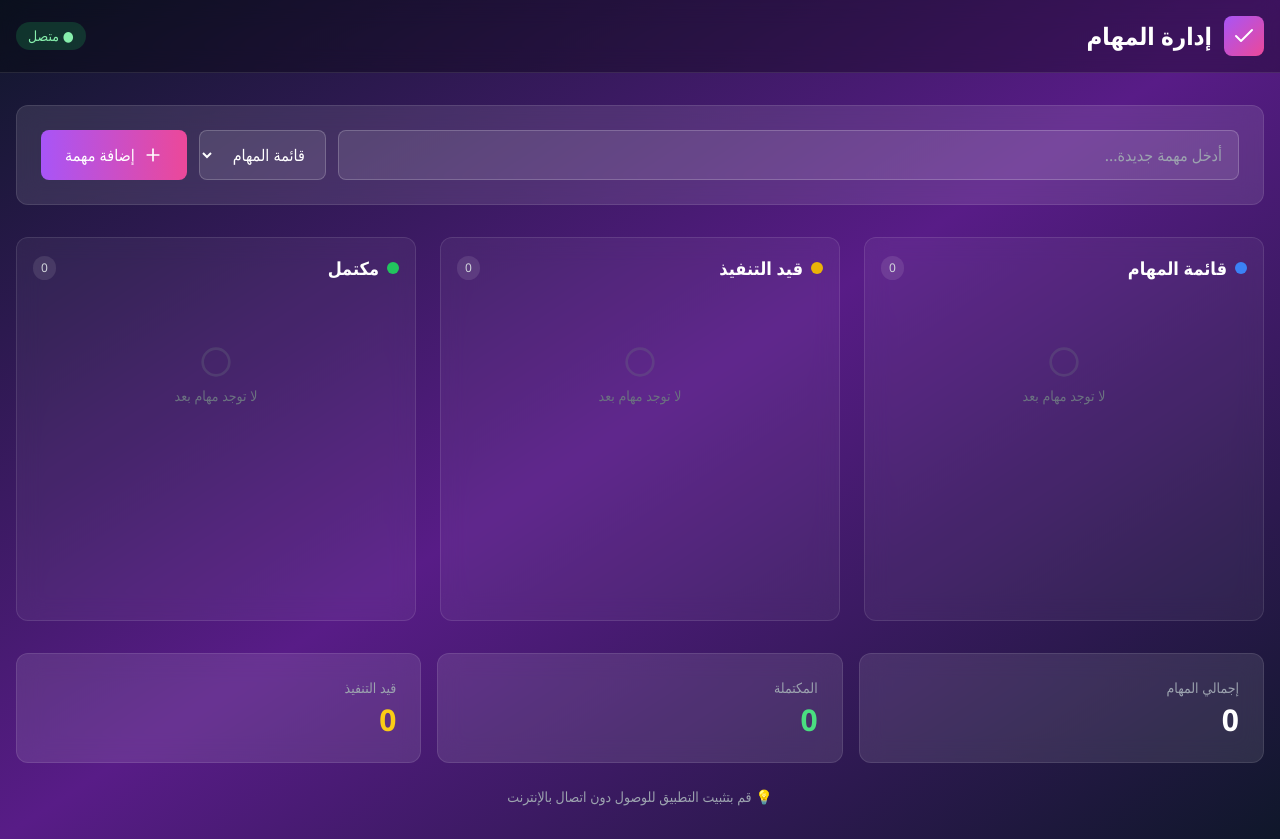
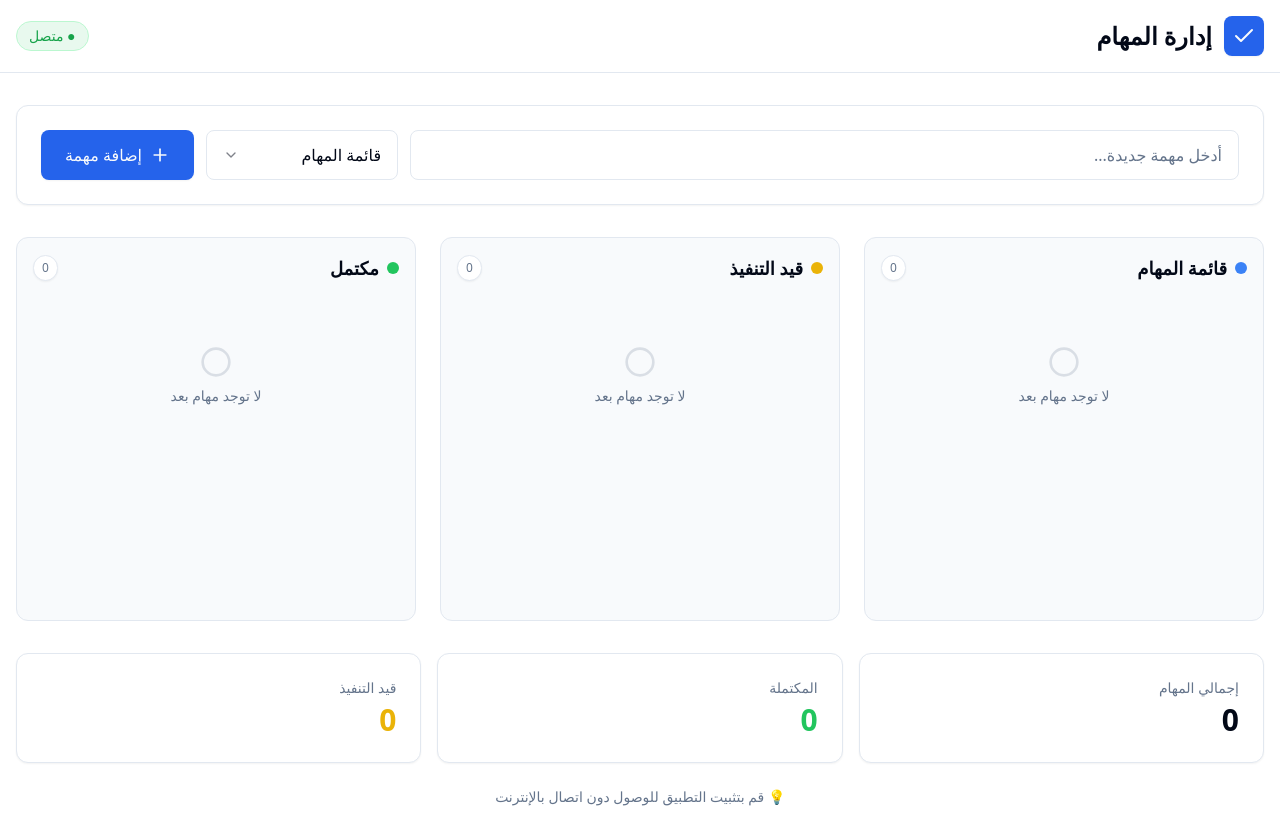
Before and after one commit to abdurahman-harouat/pwa-task-manager, a React app: page / in a window 1280 px wide. Built offline with nearby package versions, Linux system fonts and the light colour scheme.

Commit message:
adding shadcn and changing design , also adding confirm delete popup

```diff
--- a/public/index.html
+++ b/public/index.html
@@ -11,8 +11,64 @@
 
     <!-- Tailwind CSS CDN -->
     <script src="https://cdn.tailwindcss.com"></script>
+    <script>
+      tailwind.config = {
+        darkMode: ["class"],
+        theme: {
+          container: {
+            center: true,
+            padding: "2rem",
+            screens: {
+              "2xl": "1400px",
+            },
+          },
+          extend: {
+            colors: {
+              border: "hsl(var(--border))",
+              input: "hsl(var(--input))",
+              ring: "hsl(var(--ring))",
+              background: "hsl(var(--background))",
+              foreground: "hsl(var(--foreground))",
+              primary: {
+                DEFAULT: "hsl(var(--primary))",
+                foreground: "hsl(var(--primary-foreground))",
+              },
+              secondary: {
+                DEFAULT: "hsl(var(--secondary))",
+                foreground: "hsl(var(--secondary-foreground))",
+              },
+              destructive: {
+                DEFAULT: "hsl(var(--destructive))",
+                foreground: "hsl(var(--destructive-foreground))",
+              },
+              muted: {
+                DEFAULT: "hsl(var(--muted))",
+                foreground: "hsl(var(--muted-foreground))",
+              },
+              accent: {
+                DEFAULT: "hsl(var(--accent))",
+                foreground: "hsl(var(--accent-foreground))",
+              },
+              popover: {
+                DEFAULT: "hsl(var(--popover))",
+                foreground: "hsl(var(--popover-foreground))",
+              },
+              card: {
+                DEFAULT: "hsl(var(--card))",
+                foreground: "hsl(var(--card-foreground))",
+              },
+            },
+            borderRadius: {
+              lg: "var(--radius)",
+              md: "calc(var(--radius) - 2px)",
+              sm: "calc(var(--radius) - 4px)",
+            },
+          },
+        },
+      }
+    </script>
   </head>
-  <body>
+  <body class="min-h-screen bg-background text-foreground font-sans antialiased">
     <div id="root"></div>
 
     <script>
--- a/src/components/TaskManager.js
+++ b/src/components/TaskManager.js
@@ -1,5 +1,104 @@
-import React, { useState, useEffect } from "react";
-import { Trash2, Plus, GripVertical, Check, Circle } from "lucide-react";
+import React, { useState, useEffect, useRef } from "react";
+import {
+  Trash2,
+  Plus,
+  GripVertical,
+  Check,
+  Circle,
+  X,
+  AlertTriangle,
+  ChevronDown,
+} from "lucide-react";
+
+// Custom Shadcn-style Select Component
+const CustomSelect = ({ value, onChange, options }) => {
+  const [isOpen, setIsOpen] = useState(false);
+  const selectRef = useRef(null);
+
+  useEffect(() => {
+    const handleClickOutside = (event) => {
+      if (selectRef.current && !selectRef.current.contains(event.target)) {
+        setIsOpen(false);
+      }
+    };
+    document.addEventListener("mousedown", handleClickOutside);
+    return () => document.removeEventListener("mousedown", handleClickOutside);
+  }, []);
+
+  const selectedOption = options.find((opt) => opt.value === value);
+
+  return (
+    <div className="relative" ref={selectRef}>
+      <button
+        type="button"
+        onClick={() => setIsOpen(!isOpen)}
+        className="w-full md:w-48 flex items-center justify-between px-4 py-3 bg-background border border-input rounded-lg text-foreground focus:outline-none focus:ring-2 focus:ring-ring"
+      >
+        <span className="truncate">
+          {selectedOption ? selectedOption.label : "اختر..."}
+        </span>
+        <ChevronDown size={16} className="opacity-50" />
+      </button>
+
+      {isOpen && (
+        <div className="absolute top-full left-0 w-full mt-1 bg-popover border border-border rounded-lg shadow-md z-50 overflow-hidden">
+          {options.map((option) => (
+            <button
+              key={option.value}
+              onClick={() => {
+                onChange(option.value);
+                setIsOpen(false);
+              }}
+              className={`w-full text-right px-4 py-2 text-sm hover:bg-accent hover:text-accent-foreground transition-colors ${
+                value === option.value
+                  ? "bg-accent text-accent-foreground font-medium"
+                  : "text-popover-foreground"
+              }`}
+            >
+              {option.label}
+            </button>
+          ))}
+        </div>
+      )}
+    </div>
+  );
+};
+
+// Confirmation Dialog Component
+const ConfirmationDialog = ({ isOpen, onClose, onConfirm, title, message }) => {
+  if (!isOpen) return null;
+
+  return (
+    <div className="fixed inset-0 z-50 flex items-center justify-center bg-background/80 backdrop-blur-sm">
+      <div className="w-full max-w-md p-6 bg-card border border-border rounded-xl shadow-lg mx-4 animate-in fade-in zoom-in duration-200">
+        <div className="flex flex-col gap-4">
+          <div className="flex flex-col gap-2">
+            <h3 className="text-lg font-semibold text-foreground flex items-center gap-2">
+              <AlertTriangle className="text-destructive" size={20} />
+              {title}
+            </h3>
+            <p className="text-muted-foreground text-sm">{message}</p>
+          </div>
+
+          <div className="flex justify-end gap-3 mt-2">
+            <button
+              onClick={onClose}
+              className="px-4 py-2 bg-secondary text-secondary-foreground rounded-md hover:bg-secondary/80 transition-colors text-sm font-medium"
+            >
+              إلغاء
+            </button>
+            <button
+              onClick={onConfirm}
+              className="px-4 py-2 bg-destructive text-destructive-foreground rounded-md hover:bg-destructive/90 transition-colors text-sm font-medium"
+            >
+              حذف
+            </button>
+          </div>
+        </div>
+      </div>
+    </div>
+  );
+};
 
 // Redux-like state management using useReducer
 const taskReducer = (state, action) => {
@@ -36,6 +135,16 @@ const TaskManager = () => {
   const [newTaskStatus, setNewTaskStatus] = useState("todo");
   const [isOnline, setIsOnline] = useState(navigator.onLine);
   const [draggedTask, setDraggedTask] = useState(null);
+
+  // Delete Modal State
+  const [isDeleteModalOpen, setIsDeleteModalOpen] = useState(false);
+  const [taskToDelete, setTaskToDelete] = useState(null);
+
+  const statusOptions = [
+    { value: "todo", label: "قائمة المهام" },
+    { value: "in-progress", label: "قيد التنفيذ" },
+    { value: "done", label: "مكتمل" },
+  ];
 
   // Load tasks from storage
   useEffect(() => {
@@ -85,8 +194,17 @@ const TaskManager = () => {
     dispatch({ type: "TOGGLE_TASK", payload: id });
   };
 
-  const deleteTask = (id) => {
-    dispatch({ type: "DELETE_TASK", payload: id });
+  const handleDeleteClick = (id) => {
+    setTaskToDelete(id);
+    setIsDeleteModalOpen(true);
+  };
+
+  const confirmDelete = () => {
+    if (taskToDelete) {
+      dispatch({ type: "DELETE_TASK", payload: taskToDelete });
+      setTaskToDelete(null);
+      setIsDeleteModalOpen(false);
+    }
   };
 
   const handleDragStart = (task) => {
@@ -120,23 +238,23 @@ const TaskManager = () => {
   return (
     <div
       dir="rtl"
-      className="min-h-screen bg-gradient-to-br from-slate-900 via-purple-900 to-slate-900"
+      className="min-h-screen bg-background text-foreground"
     >
       {/* Header */}
-      <header className="bg-black bg-opacity-30 backdrop-blur-md border-b border-white border-opacity-10">
+      <header className="bg-background/95 backdrop-blur supports-[backdrop-filter]:bg-background/60 border-b border-border sticky top-0 z-50">
         <div className="max-w-7xl mx-auto px-4 py-4 flex items-center justify-between">
           <div className="flex items-center gap-3">
-            <div className="w-10 h-10 bg-gradient-to-br from-purple-500 to-pink-500 rounded-lg flex items-center justify-center">
-              <Check className="text-white" size={24} />
+            <div className="w-10 h-10 bg-primary rounded-lg flex items-center justify-center shadow-sm">
+              <Check className="text-primary-foreground" size={24} />
             </div>
-            <h1 className="text-2xl font-bold text-white">إدارة المهام</h1>
+            <h1 className="text-2xl font-bold text-foreground">إدارة المهام</h1>
           </div>
           <div className="flex items-center gap-2">
             <div
-              className={`px-3 py-1 rounded-full text-sm font-medium ${
+              className={`px-3 py-1 rounded-full text-sm font-medium border ${
                 isOnline
-                  ? "bg-green-500 bg-opacity-20 text-green-300"
-                  : "bg-red-500 bg-opacity-20 text-red-300"
+                  ? "bg-green-500/10 text-green-600 border-green-200 dark:text-green-400 dark:border-green-800"
+                  : "bg-destructive/10 text-destructive border-destructive/20"
               }`}
             >
               {isOnline ? "● متصل" : "● غير متصل"}
@@ -147,34 +265,26 @@ const TaskManager = () => {
 
       <div className="max-w-7xl mx-auto px-4 py-8">
         {/* Add Task Form */}
-        <div className="mb-8 bg-white bg-opacity-10 backdrop-blur-md rounded-xl p-6 border border-white border-opacity-10">
+        <div className="mb-8 bg-card rounded-xl p-6 border border-border shadow-sm">
           <div className="flex flex-col sm:flex-row gap-3">
             <input
               type="text"
               value={newTaskTitle}
               onChange={(e) => setNewTaskTitle(e.target.value)}
-              onKeyPress={(e) => e.key === "Enter" && addTask(e)}
+              onKeyDown={(e) => e.key === "Enter" && addTask(e)}
               placeholder="أدخل مهمة جديدة..."
-              className="flex-1 px-4 py-3 bg-white bg-opacity-10 border border-white border-opacity-20 rounded-lg text-white placeholder-gray-400 focus:outline-none focus:ring-2 focus:ring-purple-500"
+              className="flex-1 px-4 py-3 bg-background border border-input rounded-lg text-foreground placeholder:text-muted-foreground focus:outline-none focus:ring-2 focus:ring-ring"
             />
-            <select
-              value={newTaskStatus}
-              onChange={(e) => setNewTaskStatus(e.target.value)}
-              className="px-4 py-3 bg-white bg-opacity-10 border border-white border-opacity-20 rounded-lg text-white focus:outline-none focus:ring-2 focus:ring-purple-500"
-            >
-              <option value="todo" className="bg-slate-800">
-                قائمة المهام
-              </option>
-              <option value="in-progress" className="bg-slate-800">
-                قيد التنفيذ
-              </option>
-              <option value="done" className="bg-slate-800">
-                مكتمل
-              </option>
-            </select>
+            <div className="w-full md:w-48">
+              <CustomSelect
+                value={newTaskStatus}
+                onChange={setNewTaskStatus}
+                options={statusOptions}
+              />
+            </div>
             <button
               onClick={addTask}
-              className="px-6 py-3 bg-gradient-to-r from-purple-500 to-pink-500 text-white font-medium rounded-lg hover:from-purple-600 hover:to-pink-600 transition-all flex items-center gap-2"
+              className="px-6 py-3 bg-primary text-primary-foreground font-medium rounded-lg hover:bg-primary/90 transition-all flex items-center gap-2 shadow-sm"
             >
               <Plus size={20} />
               إضافة مهمة
@@ -189,14 +299,14 @@ const TaskManager = () => {
               key={column.id}
               onDragOver={handleDragOver}
               onDrop={() => handleDrop(column.id)}
-              className="bg-white bg-opacity-5 backdrop-blur-md rounded-xl p-4 border border-white border-opacity-10 min-h-96"
+              className="bg-muted/50 rounded-xl p-4 border border-border min-h-96"
             >
               <div className="flex items-center gap-2 mb-4">
                 <div className={`w-3 h-3 ${column.color} rounded-full`}></div>
-                <h2 className="text-lg font-semibold text-white">
+                <h2 className="text-lg font-semibold text-foreground">
                   {column.title}
                 </h2>
-                <span className="mr-auto bg-white bg-opacity-10 px-2 py-1 rounded-full text-xs text-gray-300">
+                <span className="mr-auto bg-background px-2 py-1 rounded-full text-xs text-muted-foreground border border-border shadow-sm">
                   {getTasksByStatus(column.id).length}
                 </span>
               </div>
@@ -207,7 +317,7 @@ const TaskManager = () => {
                     key={task.id}
                     draggable
                     onDragStart={() => handleDragStart(task)}
-                    className="group bg-white bg-opacity-10 backdrop-blur-sm rounded-lg p-4 border border-white border-opacity-10 hover:bg-opacity-20 transition-all cursor-move"
+                    className="group bg-card rounded-lg p-4 border border-border shadow-sm hover:shadow-md transition-all cursor-move"
                   >
                     <div className="flex items-start gap-3">
                       <button
@@ -215,35 +325,35 @@ const TaskManager = () => {
                         className="mt-1 flex-shrink-0"
                       >
                         {task.completed ? (
-                          <div className="w-5 h-5 bg-green-500 rounded-full flex items-center justify-center">
-                            <Check size={14} className="text-white" />
+                          <div className="w-5 h-5 bg-primary rounded-full flex items-center justify-center">
+                            <Check size={14} className="text-primary-foreground" />
                           </div>
                         ) : (
                           <Circle
                             size={20}
-                            className="text-gray-400 hover:text-purple-400 transition-colors"
+                            className="text-muted-foreground hover:text-primary transition-colors"
                           />
                         )}
                       </button>
 
                       <div className="flex-1 min-w-0">
                         <p
-                          className={`text-white ${
-                            task.completed ? "line-through opacity-60" : ""
+                          className={`text-foreground font-medium ${
+                            task.completed ? "line-through text-muted-foreground" : ""
                           }`}
                         >
                           {task.title}
                         </p>
-                        <p className="text-xs text-gray-400 mt-1">
+                        <p className="text-xs text-muted-foreground mt-1">
                           {new Date(task.createdAt).toLocaleDateString("ar-DZ")}
                         </p>
                       </div>
 
                       <div className="flex items-center gap-2 opacity-0 group-hover:opacity-100 transition-opacity">
-                        <GripVertical size={16} className="text-gray-400" />
+                        <GripVertical size={16} className="text-muted-foreground/50" />
                         <button
-                          onClick={() => deleteTask(task.id)}
-                          className="text-red-400 hover:text-red-300 transition-colors"
+                          onClick={() => handleDeleteClick(task.id)}
+                          className="text-destructive/70 hover:text-destructive transition-colors"
                         >
                           <Trash2 size={16} />
                         </button>
@@ -253,8 +363,8 @@ const TaskManager = () => {
                 ))}
 
                 {getTasksByStatus(column.id).length === 0 && (
-                  <div className="text-center py-12 text-gray-500">
-                    <Circle size={32} className="mx-auto mb-2 opacity-30" />
+                  <div className="text-center py-12 text-muted-foreground">
+                    <Circle size={32} className="mx-auto mb-2 opacity-20" />
                     <p className="text-sm">لا توجد مهام بعد</p>
                   </div>
                 )}
@@ -265,19 +375,19 @@ const TaskManager = () => {
 
         {/* Stats */}
         <div className="mt-8 grid grid-cols-1 sm:grid-cols-3 gap-4">
-          <div className="bg-white bg-opacity-10 backdrop-blur-md rounded-xl p-6 border border-white border-opacity-10">
-            <p className="text-gray-400 text-sm">إجمالي المهام</p>
-            <p className="text-3xl font-bold text-white mt-1">{tasks.length}</p>
+          <div className="bg-card rounded-xl p-6 border border-border shadow-sm">
+            <p className="text-muted-foreground text-sm">إجمالي المهام</p>
+            <p className="text-3xl font-bold text-foreground mt-1">{tasks.length}</p>
           </div>
-          <div className="bg-white bg-opacity-10 backdrop-blur-md rounded-xl p-6 border border-white border-opacity-10">
-            <p className="text-gray-400 text-sm">المكتملة</p>
-            <p className="text-3xl font-bold text-green-400 mt-1">
+          <div className="bg-card rounded-xl p-6 border border-border shadow-sm">
+            <p className="text-muted-foreground text-sm">المكتملة</p>
+            <p className="text-3xl font-bold text-green-500 mt-1">
               {tasks.filter((t) => t.completed).length}
             </p>
           </div>
-          <div className="bg-white bg-opacity-10 backdrop-blur-md rounded-xl p-6 border border-white border-opacity-10">
-            <p className="text-gray-400 text-sm">قيد التنفيذ</p>
-            <p className="text-3xl font-bold text-yellow-400 mt-1">
+          <div className="bg-card rounded-xl p-6 border border-border shadow-sm">
+            <p className="text-muted-foreground text-sm">قيد التنفيذ</p>
+            <p className="text-3xl font-bold text-yellow-500 mt-1">
               {
                 tasks.filter((t) => t.status === "in-progress" && !t.completed)
                   .length
@@ -287,10 +397,19 @@ const TaskManager = () => {
         </div>
 
         {/* PWA Install Prompt */}
-        <div className="mt-6 text-center text-gray-400 text-sm">
+        <div className="mt-6 text-center text-muted-foreground text-sm">
           <p>💡 قم بتثبيت التطبيق للوصول دون اتصال بالإنترنت</p>
         </div>
       </div>
+
+      {/* Delete Confirmation Dialog */}
+      <ConfirmationDialog
+        isOpen={isDeleteModalOpen}
+        onClose={() => setIsDeleteModalOpen(false)}
+        onConfirm={confirmDelete}
+        title="حذف المهمة"
+        message="هل أنت متأكد أنك تريد حذف هذه المهمة؟ لا يمكن التراجع عن هذا الإجراء."
+      />
     </div>
   );
 };
--- a/src/styles.css
+++ b/src/styles.css
@@ -1,13 +1,61 @@
+:root {
+  --background: 0 0% 100%;
+  --foreground: 222.2 84% 4.9%;
+  --card: 0 0% 100%;
+  --card-foreground: 222.2 84% 4.9%;
+  --popover: 0 0% 100%;
+  --popover-foreground: 222.2 84% 4.9%;
+  --primary: 221.2 83.2% 53.3%;
+  --primary-foreground: 210 40% 98%;
+  --secondary: 210 40% 96.1%;
+  --secondary-foreground: 222.2 47.4% 11.2%;
+  --muted: 210 40% 96.1%;
+  --muted-foreground: 215.4 16.3% 46.9%;
+  --accent: 210 40% 96.1%;
+  --accent-foreground: 222.2 47.4% 11.2%;
+  --destructive: 0 84.2% 60.2%;
+  --destructive-foreground: 210 40% 98%;
+  --border: 214.3 31.8% 91.4%;
+  --input: 214.3 31.8% 91.4%;
+  --ring: 221.2 83.2% 53.3%;
+  --radius: 0.5rem;
+}
+
+.dark {
+  --background: 222.2 84% 4.9%;
+  --foreground: 210 40% 98%;
+  --card: 222.2 84% 4.9%;
+  --card-foreground: 210 40% 98%;
+  --popover: 222.2 84% 4.9%;
+  --popover-foreground: 210 40% 98%;
+  --primary: 217.2 91.2% 59.8%;
+  --primary-foreground: 222.2 47.4% 11.2%;
+  --secondary: 217.2 32.6% 17.5%;
+  --secondary-foreground: 210 40% 98%;
+  --muted: 217.2 32.6% 17.5%;
+  --muted-foreground: 215 20.2% 65.1%;
+  --accent: 217.2 32.6% 17.5%;
+  --accent-foreground: 210 40% 98%;
+  --destructive: 0 62.8% 30.6%;
+  --destructive-foreground: 210 40% 98%;
+  --border: 217.2 32.6% 17.5%;
+  --input: 217.2 32.6% 17.5%;
+  --ring: 212.7 26.8% 83.9%;
+}
+
 * {
   margin: 0;
   padding: 0;
   box-sizing: border-box;
+  border-color: hsl(var(--border));
 }
 
 body {
   font-family: "Segoe UI", Tahoma, Geneva, Verdana, sans-serif;
   -webkit-font-smoothing: antialiased;
   -moz-osx-font-smoothing: grayscale;
+  background-color: hsl(var(--background));
+  color: hsl(var(--foreground));
 }
 
 /* RTL Support */
```
Also changed, not shown: 1 other file (tests, documents, lock files or other folders).
